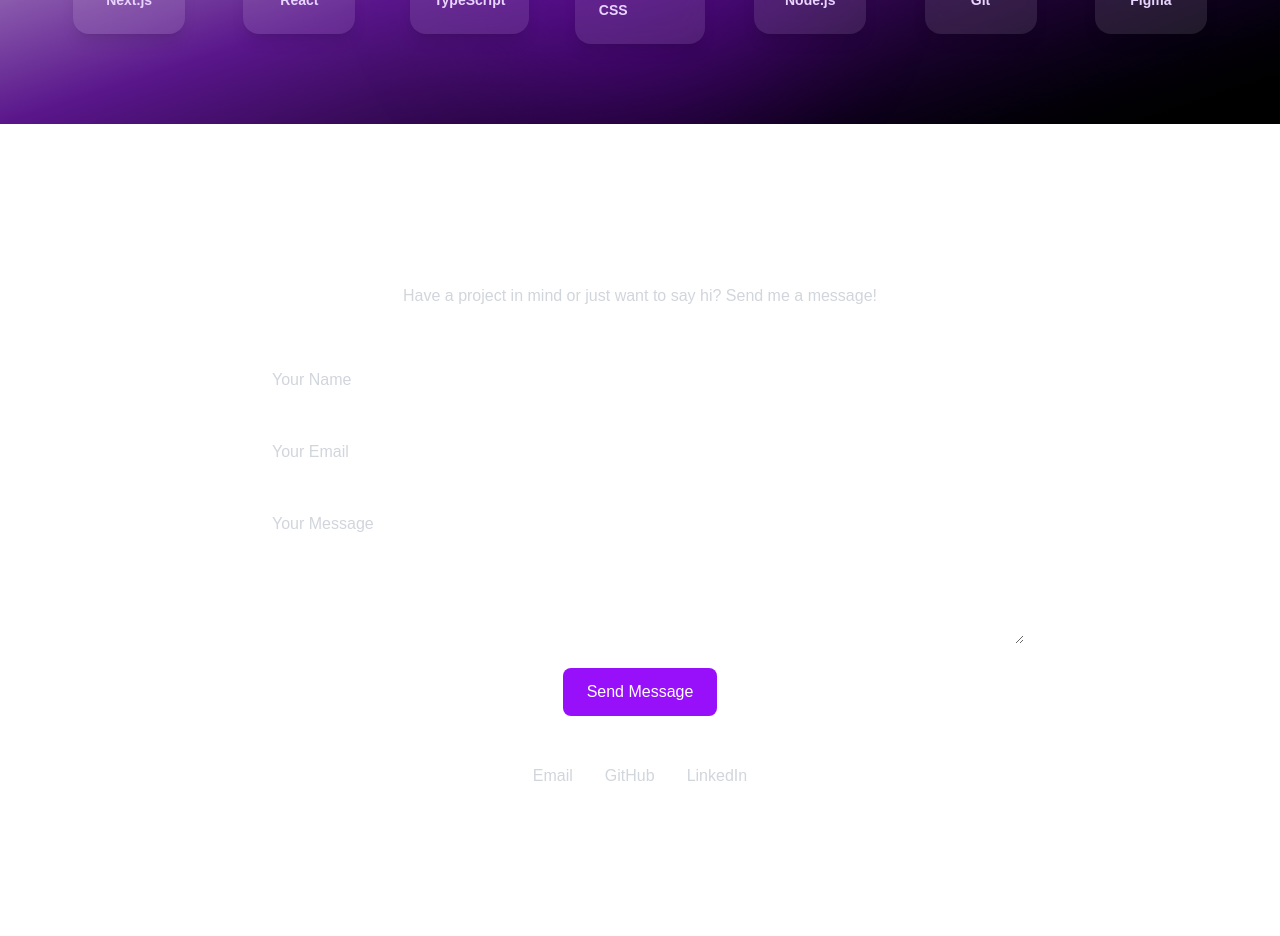
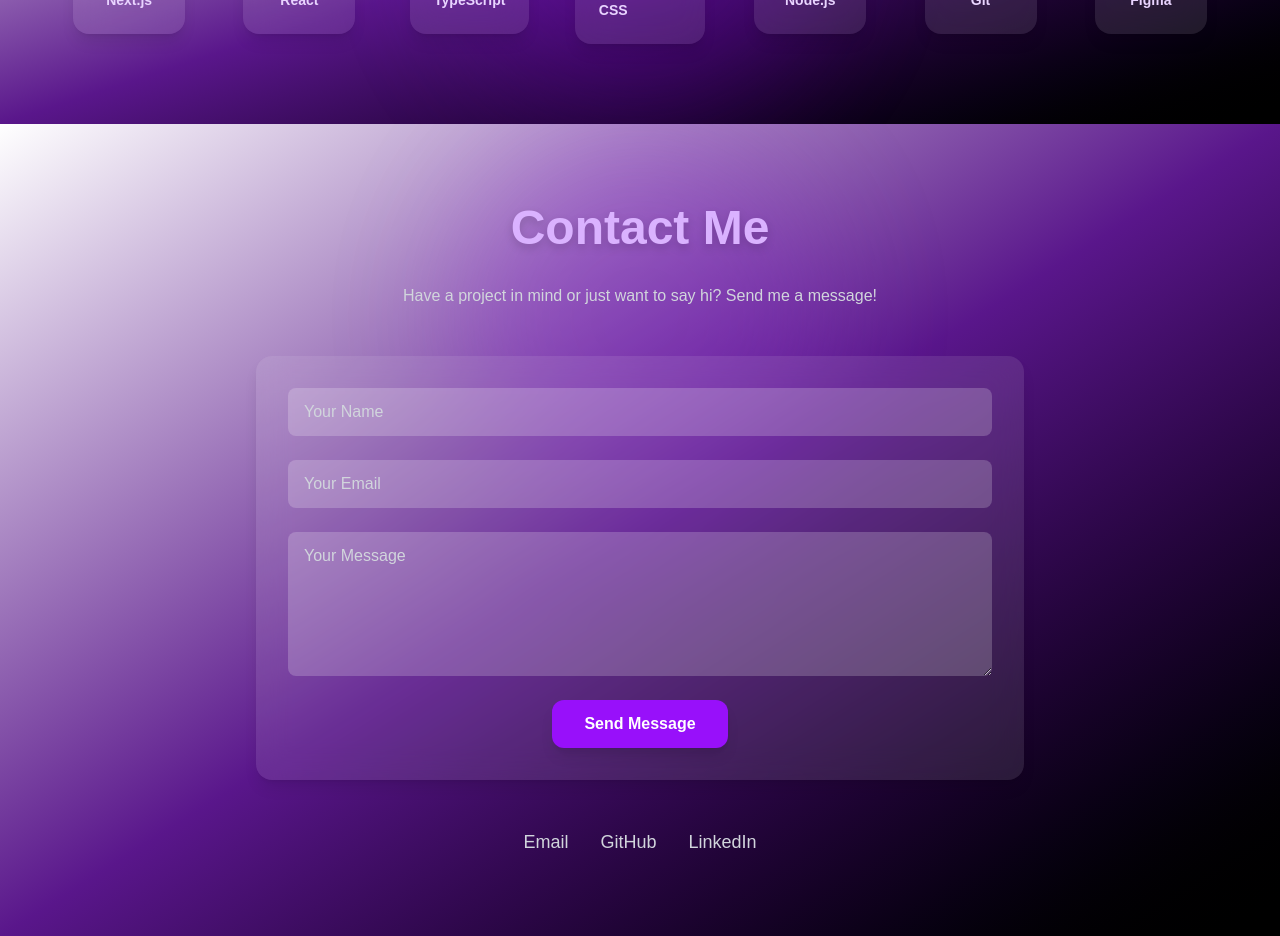
Before and after one commit to WangilaPrish/wangila_prish, a Next.js app in the folder wangila_portfolio/: page / in a window 1280 px wide. Shown: the part 2200-3136 px from the top of the page. Before the commit the page ends 3068 px from the top, so only its background shows below. Built offline with nearby package versions, Linux system fonts and the light colour scheme.

Commit message:
feat: enhance Contact component with animated background, improved styling, and fade-in effects

```diff
--- a/wangila_portfolio/src/components/Contact.tsx
+++ b/wangila_portfolio/src/components/Contact.tsx
@@ -4,55 +4,70 @@ export default function Contact() {
     return (
         <section
             id="contact"
-            className="px-6 md:px-16 py-20 bg-[var(--primary-color)] text-white"
+            className="px-6 md:px-16 py-20 bg-gradient-to-br from-[var(--primary-color)] via-purple-900 to-black text-white relative overflow-hidden"
         >
-            <div className="max-w-3xl mx-auto">
-                <h2 className="text-4xl md:text-5xl font-bold mb-8 text-center">
-                    Contact Me
-                </h2>
-                <p className="text-center mb-12 text-gray-300">
+            {/* Animated background shape */}
+            <div className="absolute top-0 left-1/2 w-96 h-96 bg-purple-700 opacity-20 rounded-full blur-3xl -translate-x-1/2 animate-pulse z-0" />
+
+            <div className="max-w-3xl mx-auto relative z-10">
+                <h2 className="text-4xl md:text-5xl font-extrabold mb-8 text-center text-purple-300 drop-shadow-lg animate-fade-in">Contact Me</h2>
+                <p className="text-center mb-12 text-gray-300 animate-fade-in delay-100">
                     Have a project in mind or just want to say hi? Send me a message!
                 </p>
 
-                <form className="flex flex-col gap-6">
+                <form className="flex flex-col gap-6 bg-white/10 backdrop-blur-lg rounded-2xl p-8 shadow-lg animate-fade-in delay-200">
                     <input
                         type="text"
                         name="name"
                         placeholder="Your Name"
-                        className="px-4 py-3 rounded-lg bg-white/10 placeholder-gray-300 focus:outline-none focus:ring-2 focus:ring-purple-500"
+                        className="px-4 py-3 rounded-lg bg-white/20 placeholder-gray-300 focus:outline-none focus:ring-2 focus:ring-purple-500 text-white"
                     />
                     <input
                         type="email"
                         name="email"
                         placeholder="Your Email"
-                        className="px-4 py-3 rounded-lg bg-white/10 placeholder-gray-300 focus:outline-none focus:ring-2 focus:ring-purple-500"
+                        className="px-4 py-3 rounded-lg bg-white/20 placeholder-gray-300 focus:outline-none focus:ring-2 focus:ring-purple-500 text-white"
                     />
                     <textarea
                         name="message"
                         rows={5}
                         placeholder="Your Message"
-                        className="px-4 py-3 rounded-lg bg-white/10 placeholder-gray-300 focus:outline-none focus:ring-2 focus:ring-purple-500"
+                        className="px-4 py-3 rounded-lg bg-white/20 placeholder-gray-300 focus:outline-none focus:ring-2 focus:ring-purple-500 text-white"
                     ></textarea>
                     <button
                         type="submit"
-                        className="bg-purple-600 hover:bg-purple-700 transition-colors px-6 py-3 rounded-lg text-white font-medium w-max mx-auto"
+                        className="bg-purple-600 hover:bg-purple-700 transition-colors px-8 py-3 rounded-xl text-white font-semibold w-max mx-auto shadow-lg"
                     >
                         Send Message
                     </button>
                 </form>
 
-                <div className="mt-12 flex justify-center gap-8 text-gray-300">
-                    <a href="mailto:nabwonyaprish@gmail.com" className="hover:text-white">
+                <div className="mt-12 flex justify-center gap-8 text-gray-300 animate-fade-in delay-300">
+                    <a href="mailto:nabwonyaprish@gmail.com" className="hover:text-purple-400 transition-colors text-lg font-medium">
                         Email
                     </a>
-                    <a href="https://github.com/WangilaPrish" className="hover:text-white">
+                    <a href="https://github.com/WangilaPrish" className="hover:text-purple-400 transition-colors text-lg font-medium">
                         GitHub
                     </a>
-                    <a href="https://www.linkedin.com/in/priscilla-wangila/" className="hover:text-white">
+                    <a href="https://www.linkedin.com/in/priscilla-wangila/" className="hover:text-purple-400 transition-colors text-lg font-medium">
                         LinkedIn
                     </a>
                 </div>
             </div>
+
+            {/* Custom keyframes for fade-in animation */}
+            <style jsx>{`
+                @keyframes fade-in {
+                    from { opacity: 0; transform: translateY(20px); }
+                    to { opacity: 1; transform: translateY(0); }
+                }
+                .animate-fade-in {
+                    animation: fade-in 1s cubic-bezier(0.4,0,0.2,1) both;
+                }
+                .delay-100 { animation-delay: 0.1s; }
+                .delay-200 { animation-delay: 0.2s; }
+                .delay-300 { animation-delay: 0.3s; }
+            `}</style>
         </section>
     );
 }
```
